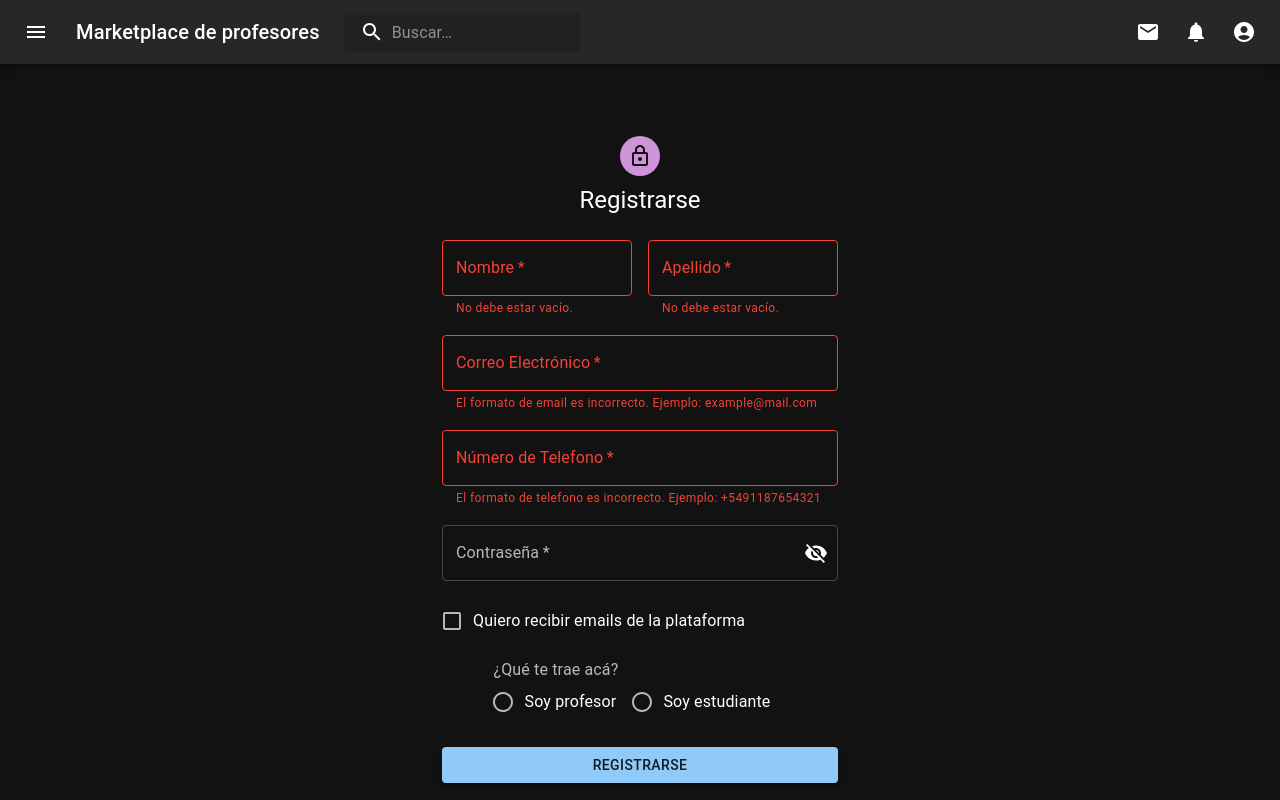
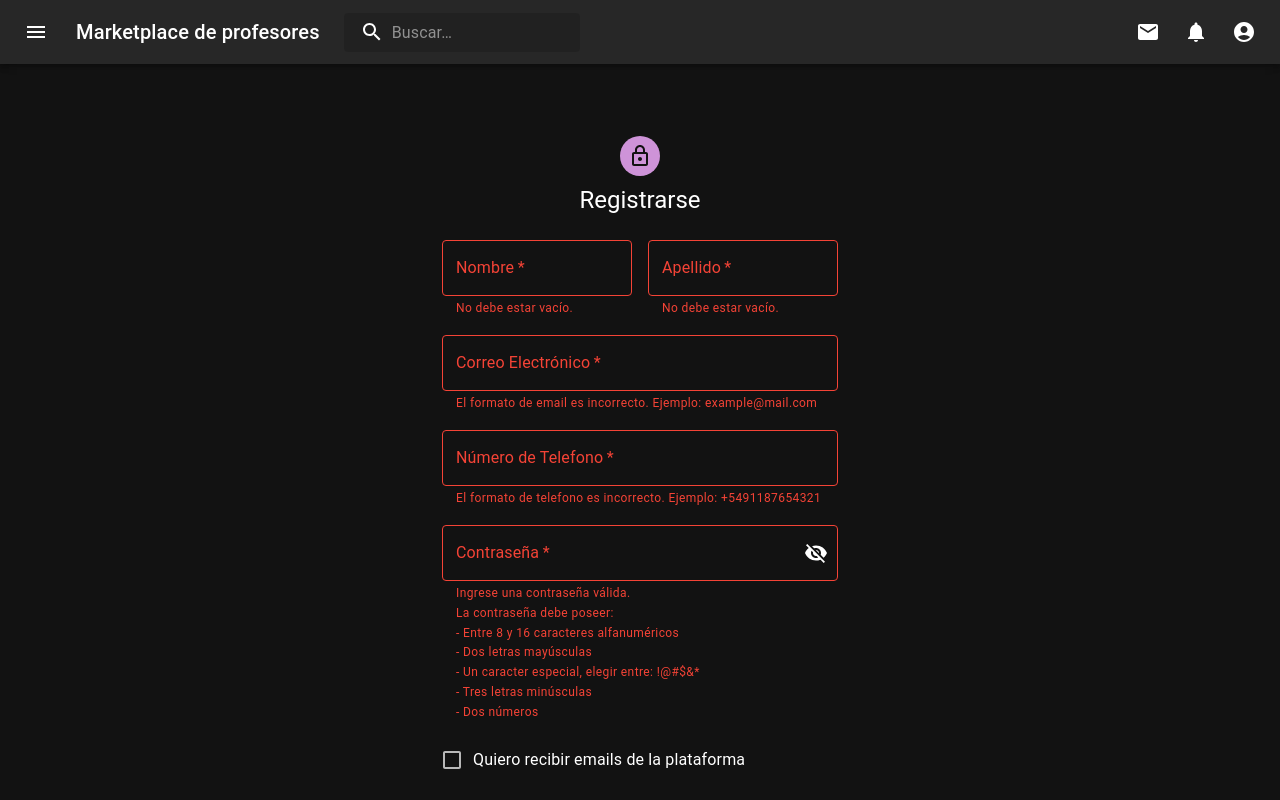
Before and after one commit to 3nu3l/marketplace-profesores-particulares, a Next.js app in the folder frontend/: page /signup in a window 1280 px wide. Shown: the top 800 px of the page. Built offline with nearby package versions, Linux system fonts and the light colour scheme.

Commit message:
fix password validation

```diff
--- a/frontend/pages/signup.tsx
+++ b/frontend/pages/signup.tsx
@@ -64,7 +64,6 @@ export default function SignUp() {
     const [registeredUserRole, setRegisteredUserRole] = React.useState("")
     function handleUserRole(registeredUserRole) {
         if (registeredUserRole === 'student') {
-
             return (<>
                 <Grid item xs={12}>
                     <TextField
@@ -151,7 +150,6 @@ export default function SignUp() {
                     </Grid>}
             </>)
         }
-
         if (registeredUserRole === 'teacher') {
             debugger
             return (
@@ -291,8 +289,8 @@ export default function SignUp() {
                                 type={showPassword ? 'text' : 'password'}
                                 id="password"
                                 autoComplete="new-password"
-                                error={password !== "" && !password.match(passwordRegex)}
-                                helperText={password !== "" && !password.match(passwordRegex) ?
+                                error={password.trim().length == 0 || !password.match(passwordRegex)}
+                                helperText={password.trim().length == 0 || !password.match(passwordRegex) ?
                                     <>Ingrese una contraseña válida.<br />
                                         La contraseña debe poseer:<br />
                                         - Entre 8 y 16 caracteres alfanuméricos<br />
```
